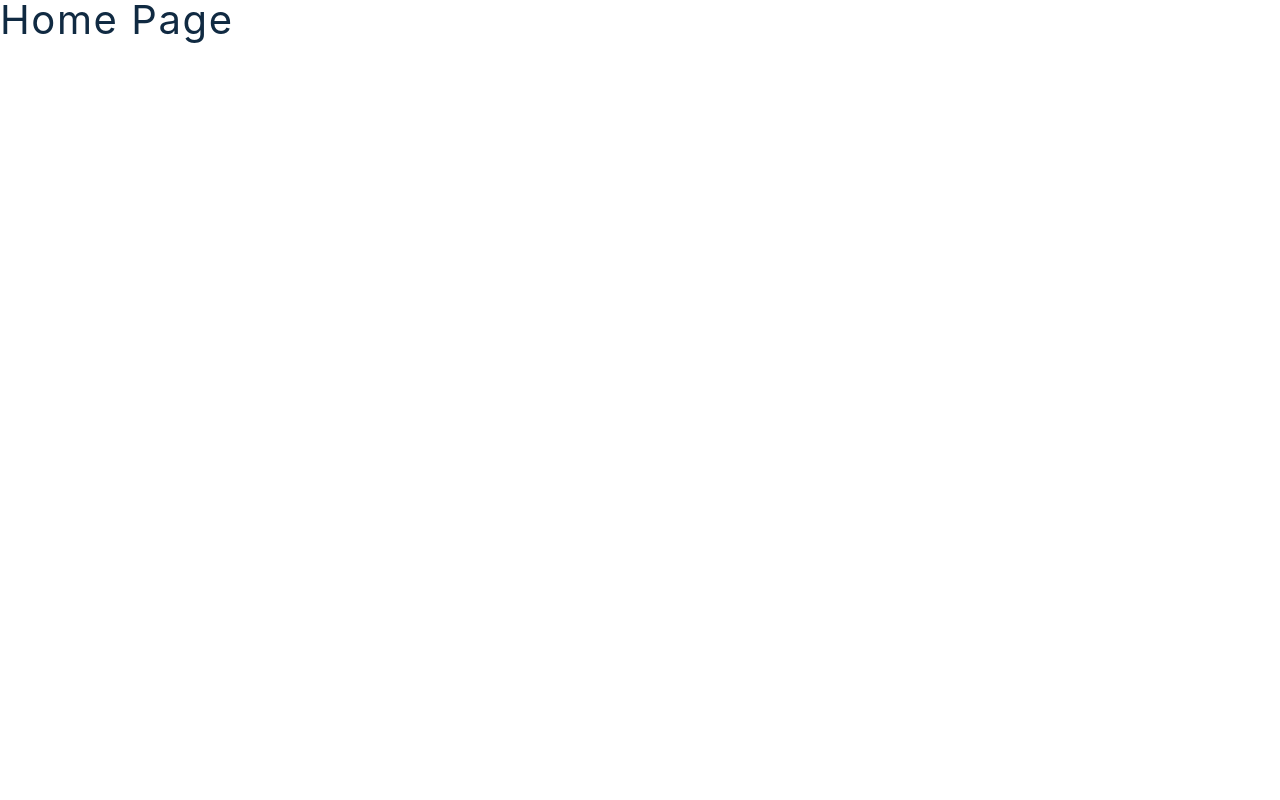
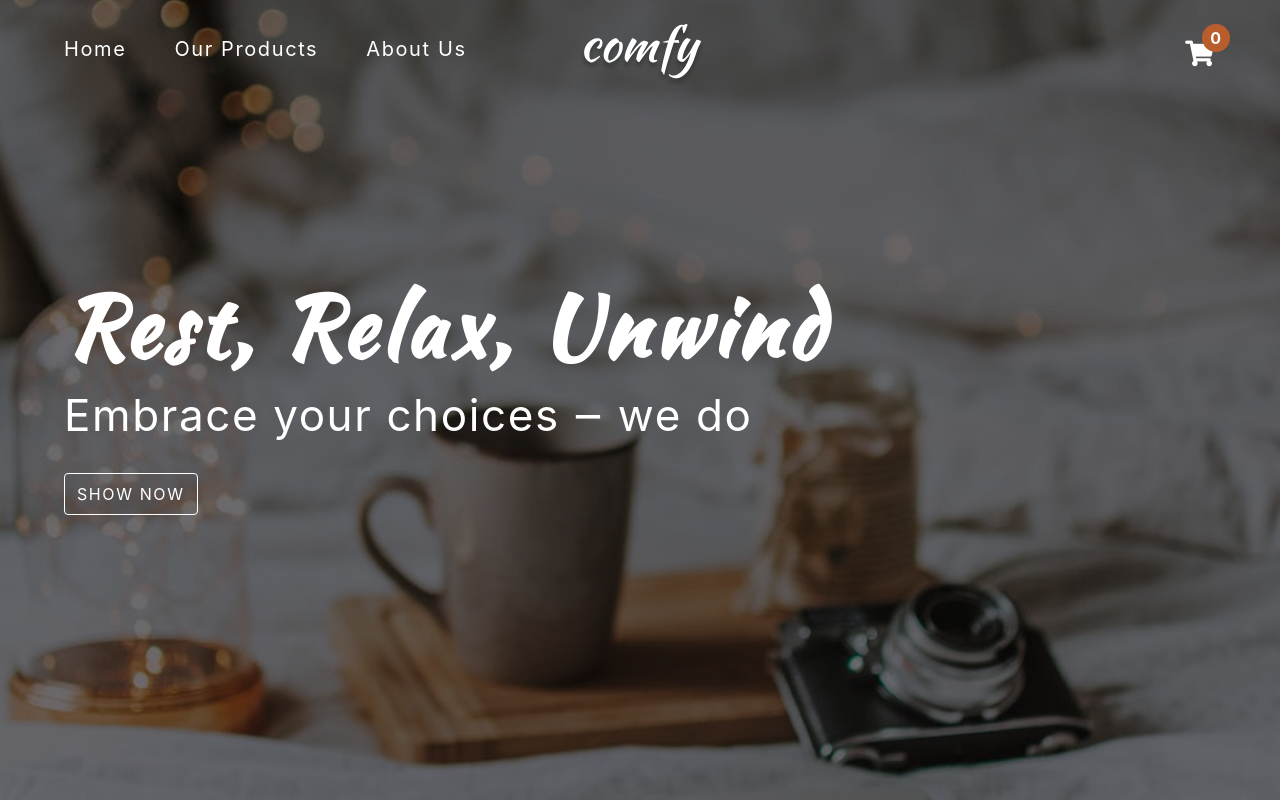
Before and after one commit to Tronadis/Comfy-Store, a plain HTML site: page index.html in a window 1280 px wide. Drawn offline with Linux system fonts and the light colour scheme.

Commit message:
Home page: add navbar, hero, sidebar

```diff
--- a/index.html
+++ b/index.html
@@ -8,7 +8,52 @@
 		<title>Home | Comfy</title>
 	</head>
 	<body>
-		<h2>home page</h2>
+		<!-- Navbar: -->
+		<nav class="navbar">
+			<div class="nav-center">
+				<div>
+					<button class="toggle-nav"><i class="fas fa-bars"></i></button>
+					<ul class="nav-links">
+						<li><a href="index.html" class="nav-link">Home</a></li>
+						<li><a href="products.html" class="nav-link">Our products</a></li>
+						<li><a href="about.html" class="nav-link">About us</a></li>
+					</ul>
+				</div>
+				<!-- logo -->
+				<img src="./images/logo-white.svg" alt="Comfy Store logo" class="nav-logo" />
+				<!-- cart icon -->
+				<div class="toggle-container">
+					<button class="toggle-cart"><i class="fas fa-shopping-cart"></i></button>
+					<span class="cart-item-count">0</span>
+				</div>
+			</div>
+		</nav>
+		<!-- Hero: -->
+		<section class="hero">
+			<div class="hero-container">
+				<h1 class="text-slanted">rest, relax, unwind</h1>
+				<h3>Embrace your choices ‒ we do</h3>
+				<a href="products.html" class="hero-btn">show now</a>
+			</div>
+		</section>
+		<!-- Sidebar: -->
+		<div class="sidebar-overlay">
+			<aside class="sidebar">
+				<button class="sidebar-close"><i class="fas fa-times"></i></button>
+				<ul class="sidebar-links">
+					<li>
+						<a href="index.html" class="sidebar-link"><i class="fas fa-home fa-fw"></i>Home</a>
+					</li>
+					<li>
+						<a href="products.html" class="sidebar-link"><i class="fas fa-couch fa-fw"></i>Our products</a>
+					</li>
+					<li>
+						<a href="about.html" class="sidebar-link"><i class="fas fa-book fa-fw"></i>About us</a>
+					</li>
+				</ul>
+			</aside>
+		</div>
+		<!-- Cart: -->
 
 		<script type="module" src="index.js"></script>
 	</body>
--- a/src/toggleSidebar.js
+++ b/src/toggleSidebar.js
@@ -1 +1,8 @@
 import { getElement } from './utils.js';
+
+const toggleNav = getElement('.toggle-nav');
+const sidebarOverlay = getElement('.sidebar-overlay');
+const closeBtn = getElement('.sidebar-close');
+
+toggleNav.addEventListener('click', () => sidebarOverlay.classList.add('show'));
+closeBtn.addEventListener('click', () => sidebarOverlay.classList.remove('show'));
```
